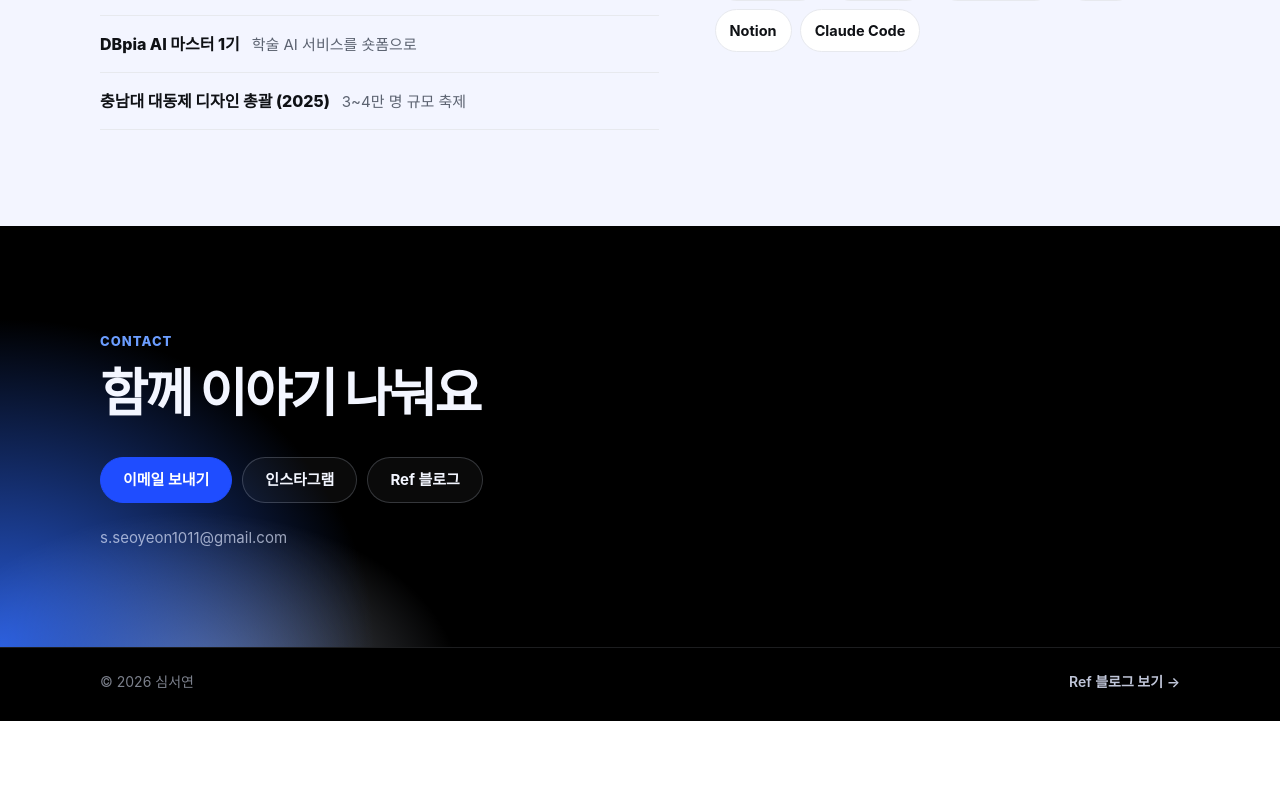
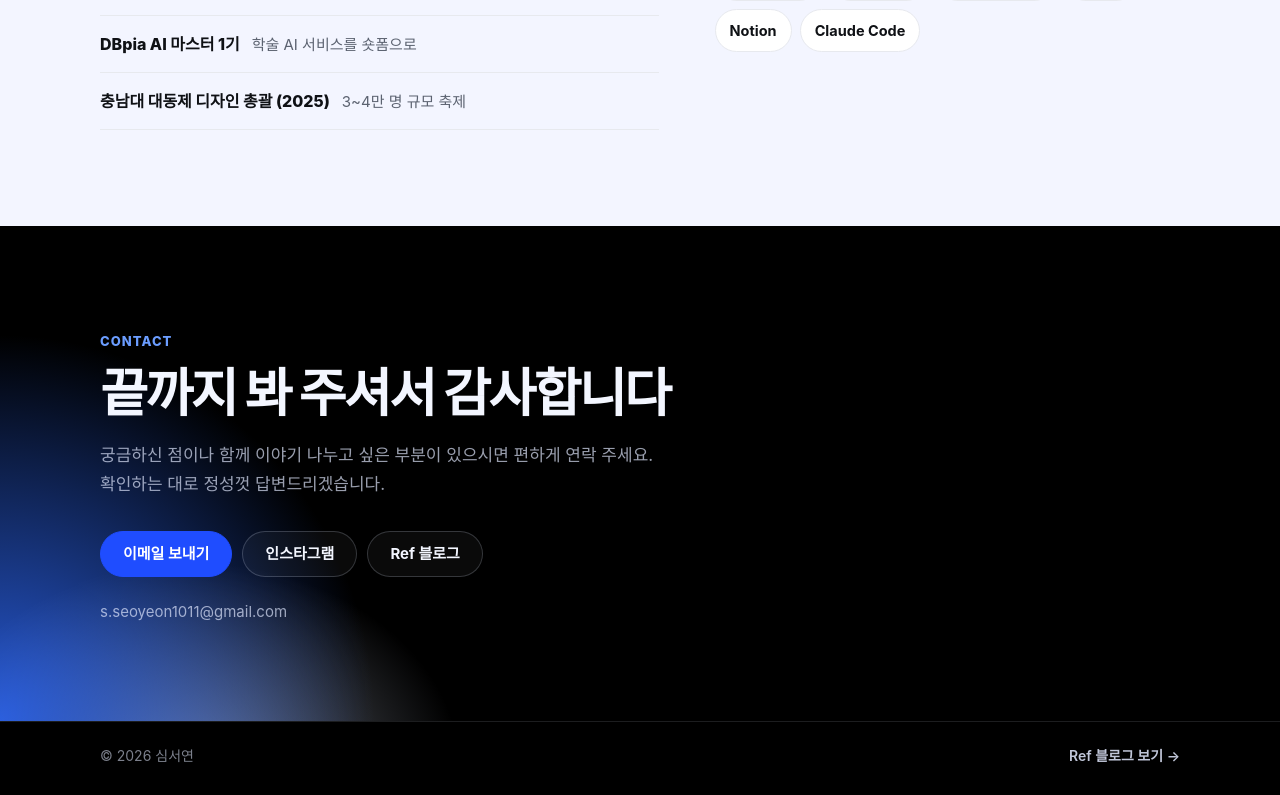
Before and after one commit to seoyeon1011/seoyeon1011.github.io, a Next.js app: page /portfolio-seoyeon in a window 1280 px wide. Shown: the part 4931-5726 px from the top of the page. Before the commit the page ends 5652 px from the top, so only its background shows below. Built offline with nearby package versions, Linux system fonts and the light colour scheme; a web font is replaced by a local one.

Commit message:
연락처 문구 수정

```diff
--- a/app/portfolio-seoyeon/page.tsx
+++ b/app/portfolio-seoyeon/page.tsx
@@ -390,7 +390,8 @@ export default function AboutPage() {
         <section className="pf-contact pf-dark" id="contact" aria-labelledby="pf-contact-title">
           <div className="wrap">
             <p className="pf-eyebrow">Contact</p>
-            <h2 id="pf-contact-title">함께 이야기 나눠요</h2>
+            <h2 id="pf-contact-title">끝까지 봐 주셔서 감사합니다</h2>
+            <p className="pf-contact-lead">궁금하신 점이나 함께 이야기 나누고 싶은 부분이 있으시면 편하게 연락 주세요.<br />확인하는 대로 정성껏 답변드리겠습니다.</p>
             <div className="pf-contact-btns">
               <a className="pf-btn pf-btn-primary" href="mailto:s.seoyeon1011@gmail.com">이메일 보내기</a>
               <a className="pf-btn pf-btn-ghost" href="https://www.instagram.com/ref.yeon/" rel="me noopener" target="_blank">인스타그램</a>
--- a/app/portfolio-seoyeon/portfolio.css
+++ b/app/portfolio-seoyeon/portfolio.css
@@ -261,6 +261,7 @@ html[data-pf="univ"] .pf-lab-sajik, html[data-pf="univ"] .pf-side-wish { border-
     #000;
 }
 .pf-contact h2 { margin: 0; font-size: clamp(30px, 4.6vw, 52px); letter-spacing: -.05em; font-weight: 800; line-height: 1.2; }
+.pf-contact-lead { margin: 16px 0 0; max-width: 640px; font-size: clamp(15px, 1.6vw, 17px); line-height: 1.7; color: var(--pf-on-dark-muted); }
 .pf-contact-btns { margin-top: 32px; display: flex; flex-wrap: wrap; gap: 10px; }
 .pf-contact-mail { margin: 22px 0 0; color: var(--pf-on-dark-muted); font-size: 15px; }
 
```
